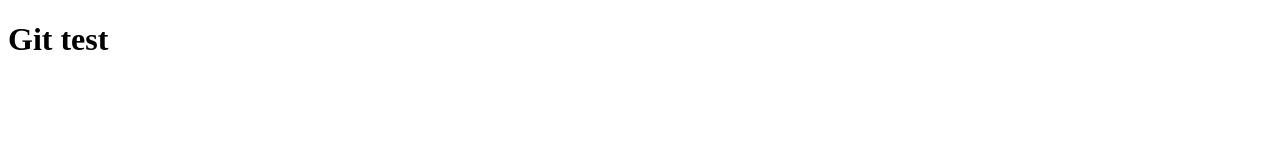
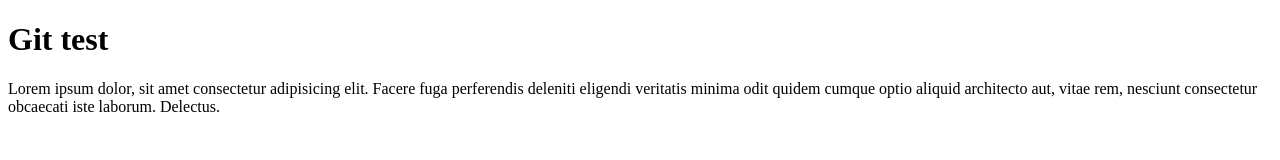
Before and after one commit to rizqfdlh/git-test-2, a plain HTML site: page index.html in a window 1280 px wide. Drawn offline with Linux system fonts and the light colour scheme.

Commit message:
menambahkan paragraf

```diff
--- a/index.html
+++ b/index.html
@@ -7,5 +7,6 @@
 </head>
 <body>
     <h1>Git test</h1>
+    <p>Lorem ipsum dolor, sit amet consectetur adipisicing elit. Facere fuga perferendis deleniti eligendi veritatis minima odit quidem cumque optio aliquid architecto aut, vitae rem, nesciunt consectetur obcaecati iste laborum. Delectus.</p>
 </body>
 </html>
```
